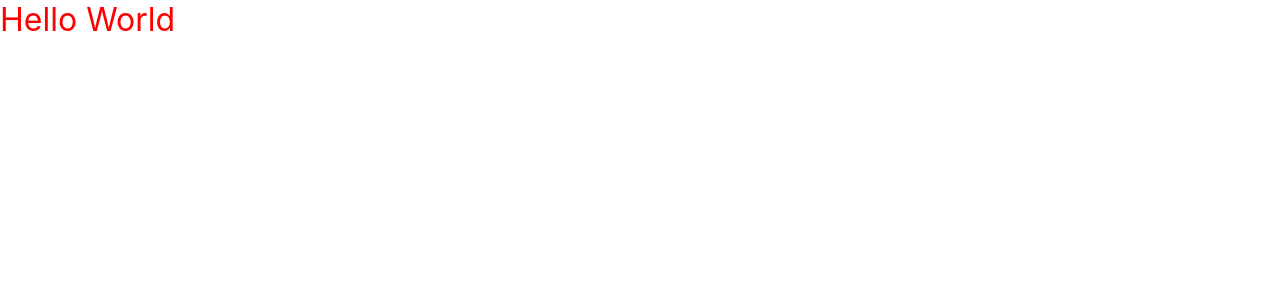
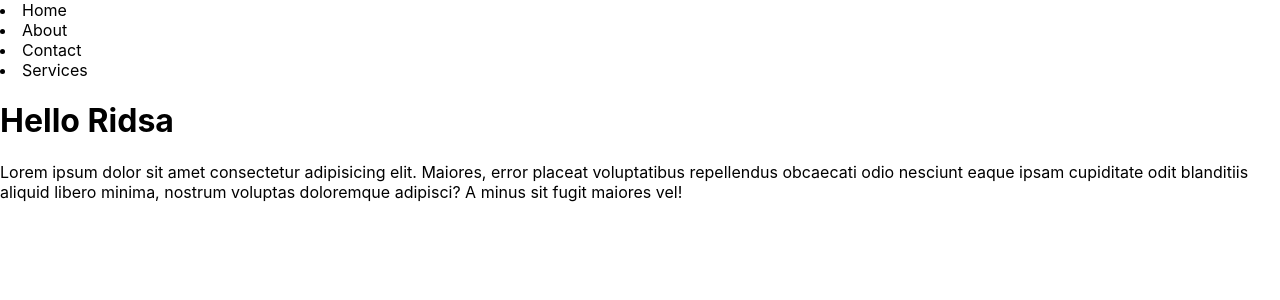
Before and after one commit to ridsashabbir/mern, a React (Create React App) app in the folder react-js-cheatsheet/textutils/: page / in a window 1280 px wide. Shown: the top 300 px of the page. Built offline with nearby package versions, Linux system fonts and the light colour scheme.

Commit message:
mix javascript within jsx

```diff
--- a/react-js-cheatsheet/textutils/src/App.js
+++ b/react-js-cheatsheet/textutils/src/App.js
@@ -1,9 +1,26 @@
 import "./App.css";
 
+let name = "Ridsa";
 function App() {
   return (
     <>
-      <div className="blank">Hello World</div>
+      <nav>
+        <li>Home</li>
+        <li>About</li>
+        <li>Contact</li>
+        <li>Services</li>
+      </nav>
+
+      <div className="container">
+        {/* everthing within braces will work as javascript, below is an example */}
+        <h1>Hello {name}</h1>
+        <p>
+          Lorem ipsum dolor sit amet consectetur adipisicing elit. Maiores,
+          error placeat voluptatibus repellendus obcaecati odio nesciunt eaque
+          ipsam cupiditate odit blanditiis aliquid libero minima, nostrum
+          voluptas doloremque adipisci? A minus sit fugit maiores vel!
+        </p>
+      </div>
     </>
   );
 }
```
